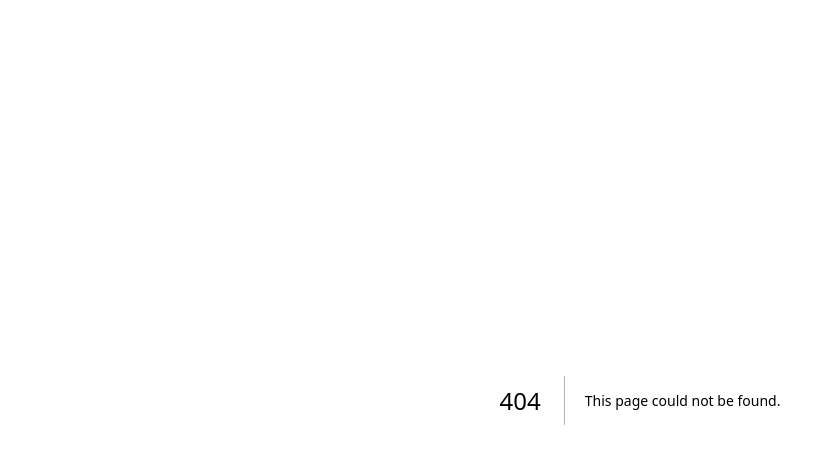
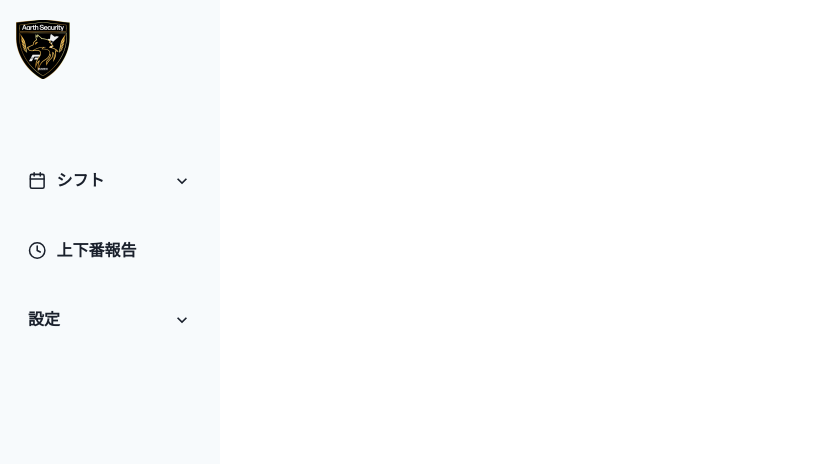
Before and after one commit to kainholy/as-system-prototype, a Next.js app: page /components/userNavigation in a window 1280 px wide. Before the commit this address had no page. Shown: the top 464 px of the page, without its empty margins (0-827 px from the left). Built offline with nearby package versions, Linux system fonts and the light colour scheme.

Commit message:
usernav作成

```diff
--- /dev/null
+++ b/src/pages/components/userNavigation.tsx
@@ -0,0 +1,222 @@
+import {
+  Flex,
+  Link,
+  AccordionButton,
+  Accordion,
+  AccordionItem,
+  Heading,
+  Box,
+  AccordionIcon,
+  AccordionPanel,
+} from "@chakra-ui/react";
+// import Link from 'next/link';
+import Image from "next/image";
+
+export default function userNavigation() {
+  return (
+    <>
+      <Box w="220px" h="100vh" position="fixed">
+        <Box p="20px 16px" backgroundColor="gray.50" h="100%">
+          <Box p="0">
+            <Link href="/admin/">
+              <Image src="/logo.png" alt="logo" width={54} height={59} />
+            </Link>
+          </Box>
+          <Box p={0}>
+            <Flex
+              justify="center"
+              align="left"
+              direction="column"
+              mt="80px"
+              gap="26px"
+            >
+              <Accordion allowToggle>
+                <AccordionItem border="none">
+                  <h2>
+                    <AccordionButton p={0}>
+                      <Flex
+                        as="span"
+                        flex="1"
+                        _hover={{ bg: "gray.200" }}
+                        p="12px"
+                        borderRadius="4px"
+                      >
+                        <Flex gap="10px" w="100%">
+                          <CalendarIcon width="18.41px" height="19px" />
+                          <Heading size="sm">シフト</Heading>
+                        </Flex>
+                        <AccordionIcon />
+                      </Flex>
+                    </AccordionButton>
+                  </h2>
+                  <AccordionPanel mt="8px" p={0}>
+                    <Flex gap="8px" direction="column">
+                      <Link
+                        href="/user/shift"
+                        _hover={{ bg: "gray.200" }}
+                        p="8px 6px 8px 40px"
+                        borderRadius="4px"
+                      >
+                        <Heading size="xs">シフト一覧</Heading>
+                      </Link>
+                      <Link
+                        href="/user/shift/submit"
+                        _hover={{ bg: "gray.200" }}
+                        p="8px 6px 8px 40px"
+                        borderRadius="4px"
+                      >
+                        <Heading size="xs">シフト提出</Heading>
+                      </Link>
+                    </Flex>
+                  </AccordionPanel>
+                </AccordionItem>
+              </Accordion>
+
+              <Accordion allowToggle>
+                <AccordionItem border="none">
+                  <h2>
+                    <AccordionButton p={0}>
+                      <Flex
+                        as="span"
+                        flex="1"
+                        _hover={{ bg: "gray.200" }}
+                        p="12px"
+                        borderRadius="4px"
+                      >
+                        <Link href="/user/attendance">
+                          <Flex gap="10px" w="100%">
+                            <ClockIcon width="18.41px" height="19px" />
+                            <Heading size="sm">上下番報告</Heading>
+                          </Flex>
+                        </Link>
+                      </Flex>
+                    </AccordionButton>
+                  </h2>
+                </AccordionItem>
+              </Accordion>
+
+              <Accordion allowToggle>
+                <AccordionItem border="none">
+                  <h2>
+                    <AccordionButton p={0}>
+                      <Flex
+                        as="span"
+                        flex="1"
+                        _hover={{ bg: "gray.200" }}
+                        p="12px"
+                        borderRadius="4px"
+                      >
+                        <Flex gap="10px" w="100%">
+                          {/* <CalendarIcon width="18.41px" height="19px" /> */}
+                          <Heading size="sm">設定</Heading>
+                        </Flex>
+                        <AccordionIcon />
+                      </Flex>
+                    </AccordionButton>
+                  </h2>
+                  <AccordionPanel mt="8px" p={0}>
+                    <Flex gap="8px" direction="column">
+                      <Link
+                        href="/user/profile"
+                        _hover={{ bg: "gray.200" }}
+                        p="8px 6px 8px 40px"
+                        borderRadius="4px"
+                      >
+                        <Heading size="xs">個人情報確認</Heading>
+                      </Link>
+                      <Link
+                        href="/user/profile/edit"
+                        _hover={{ bg: "gray.200" }}
+                        p="8px 6px 8px 40px"
+                        borderRadius="4px"
+                      >
+                        <Heading size="xs">個人情報編集</Heading>
+                      </Link>
+                    </Flex>
+                  </AccordionPanel>
+                </AccordionItem>
+              </Accordion>
+            </Flex>
+          </Box>
+        </Box>
+      </Box>
+    </>
+  );
+}
+
+function Package2Icon(props: any) {
+  return (
+    <svg
+      {...props}
+      xmlns="http://www.w3.org/2000/svg"
+      viewBox="0 0 24 24"
+      fill="none"
+      stroke="currentColor"
+      strokeWidth="2"
+      strokeLinecap="round"
+      strokeLinejoin="round"
+    >
+      <path d="M3 9h18v10a2 2 0 0 1-2 2H5a2 2 0 0 1-2-2V9Z" />
+      <path d="m3 9 2.45-4.9A2 2 0 0 1 7.24 3h9.52a2 2 0 0 1 1.8 1.1L21 9" />
+      <path d="M12 3v6" />
+    </svg>
+  );
+}
+
+function UsersIcon(props: any) {
+  return (
+    <svg
+      {...props}
+      xmlns="http://www.w3.org/2000/svg"
+      viewBox="0 0 24 24"
+      fill="none"
+      stroke="currentColor"
+      strokeWidth="2"
+      strokeLinecap="round"
+      strokeLinejoin="round"
+    >
+      <path d="M16 21v-2a4 4 0 0 0-4-4H6a4 4 0 0 0-4 4v2" />
+      <circle cx="9" cy="7" r="4" />
+      <path d="M22 21v-2a4 4 0 0 0-3-3.87" />
+      <path d="M16 3.13a4 4 0 0 1 0 7.75" />
+    </svg>
+  );
+}
+
+function ClockIcon(props: any) {
+  return (
+    <svg
+      {...props}
+      xmlns="http://www.w3.org/2000/svg"
+      viewBox="0 0 24 24"
+      fill="none"
+      stroke="currentColor"
+      strokeWidth="2"
+      strokeLinecap="round"
+      strokeLinejoin="round"
+    >
+      <circle cx="12" cy="12" r="10" />
+      <polyline points="12 6 12 12 16 14" />
+    </svg>
+  );
+}
+
+function CalendarIcon(props: any) {
+  return (
+    <svg
+      {...props}
+      xmlns="http://www.w3.org/2000/svg"
+      viewBox="0 0 24 24"
+      fill="none"
+      stroke="currentColor"
+      strokeWidth="2"
+      strokeLinecap="round"
+      strokeLinejoin="round"
+    >
+      <path d="M8 2v4" />
+      <path d="M16 2v4" />
+      <rect width="18" height="18" x="3" y="4" rx="2" />
+      <path d="M3 10h18" />
+    </svg>
+  );
+}
```
